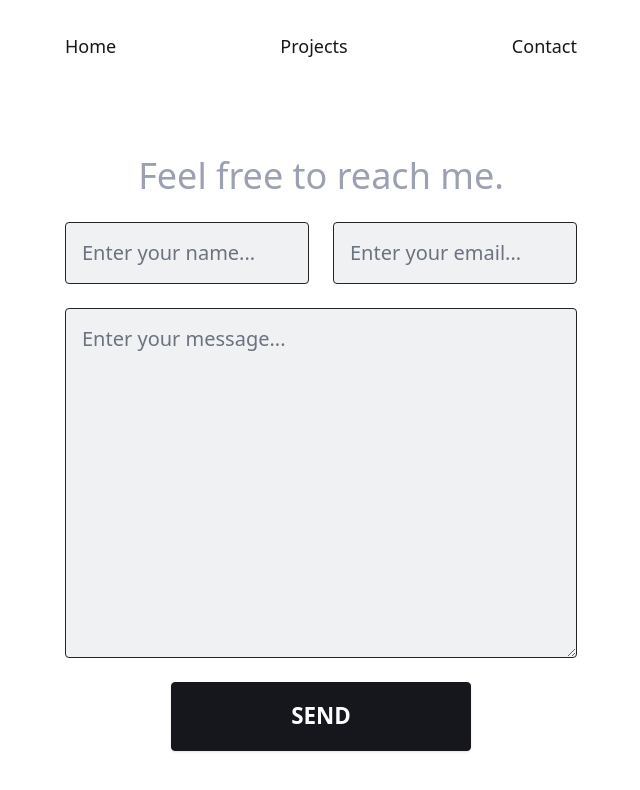
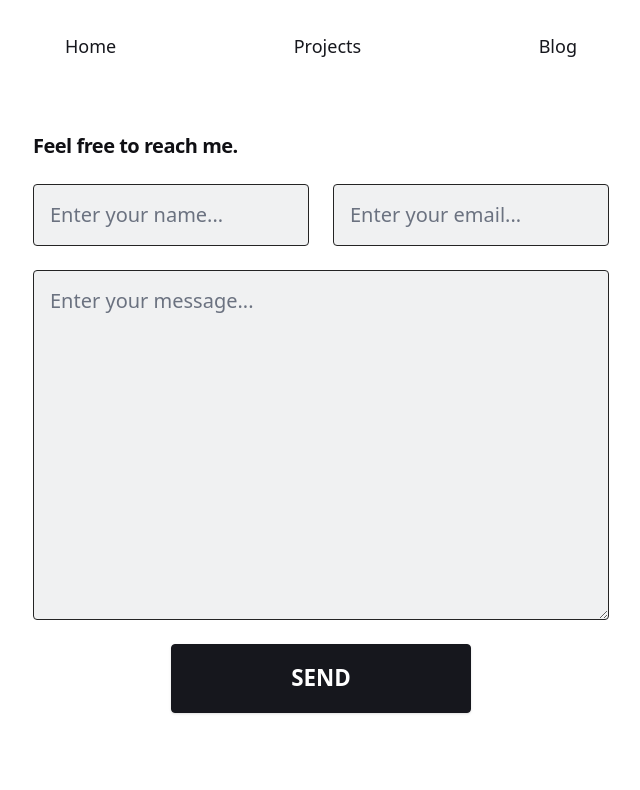
Before and after one commit to pefelippe/Portfolio, a Next.js app: page /contact in a window 1280 px wide. Shown: the top 790 px of the page, without its empty margins (319-959 px from the left). Built offline with nearby package versions, Linux system fonts and the light colour scheme.

Commit message:
contact in about

```diff
--- a/pages/contact.tsx
+++ b/pages/contact.tsx
@@ -7,10 +7,10 @@ import MessageForm from "../src/components/MessageForm";
 function Contact() {
   return (
     <motion.div
-      className="min-h-[90vh] text-xl w-full max-w-xl mx-auto text-center
-      flex flex-col justify-center gap-6 px-8 "
+      className="text-xl w-full max-w-xl mx-auto text-start
+      flex flex-col justify-center gap-6 pt-10 "
     >
-      <h1 className="font-thin text-4xl  leading-tight text-gray-100 ">
+      <h1 className="text-xl font-bold tracking-tight ">
         Feel free to reach me.
       </h1>
       <MessageForm name={""} email={""} subject={""} message={""} />
--- a/pages/index.tsx
+++ b/pages/index.tsx
@@ -4,6 +4,7 @@ import { FaFilePdf, FaGithub, FaLinkedin } from "react-icons/fa";
 import AnimatedBtn from "../src/components/animated/AnimatedBtn";
 import BlogPosts from "../src/components/BlogPosts";
 import About from "../src/content/About";
+import Contact from "./contact";
 
 export default function Home() {
   return (
@@ -41,6 +42,8 @@ export default function Home() {
       </div>
 
       <BlogPosts />
+
+      <Contact />
     </motion.div>
   );
 }
--- a/src/components/BlogPosts.tsx
+++ b/src/components/BlogPosts.tsx
@@ -1,5 +1,6 @@
 import { motion } from "framer-motion";
 import AnimatedBtn from "../components/animated/AnimatedBtn";
+import Link from "next/link";
 
 const posts = [
   {
@@ -59,13 +60,13 @@ export default function BlogPosts({ qnt = 0 }) {
       <div className="flex  text-start w-full justify-between ">
         <h2 className="text-xl font-bold tracking-tight ">Latest Posts</h2>
 
-        {/* <Link
+        <Link
           href="/blog"
           className="w-fit text-lg font-normal flex items-center justify-center  text-gray-300
            transition-all   hover:underline"
         >
           Read all posts
-        </Link> */}
+        </Link>
       </div>
       {postsToShow.map((post) => {
         return (
--- a/src/components/layout/Header.tsx
+++ b/src/components/layout/Header.tsx
@@ -12,8 +12,8 @@ const Navbar = () => {
         <Link className="hover:text-blue" target="" href="/projects">
           Projects
         </Link>
-        <Link className="hover:text-blue" target="" href="/contact">
-          Contact
+        <Link className="hover:text-blue" target="" href="/blog">
+          Blog
         </Link>
       </nav>
     </motion.nav>
--- a/styles/globals.css
+++ b/styles/globals.css
@@ -38,7 +38,7 @@
 
 .contactInput {
   @apply outline-none bg-gray-500/10  w-full px-4 py-4 rounded
-  border-[1px] border-[#242424]   text-[#fff] placeholder-gray-500 transition-all focus:border-[#5865f2];
+  border-[1px] border-[#242424]   text-[#fafafa] placeholder-gray-500 transition-all focus:border-[#5865f2];
 }
 
 .headerContentSelected {
```
